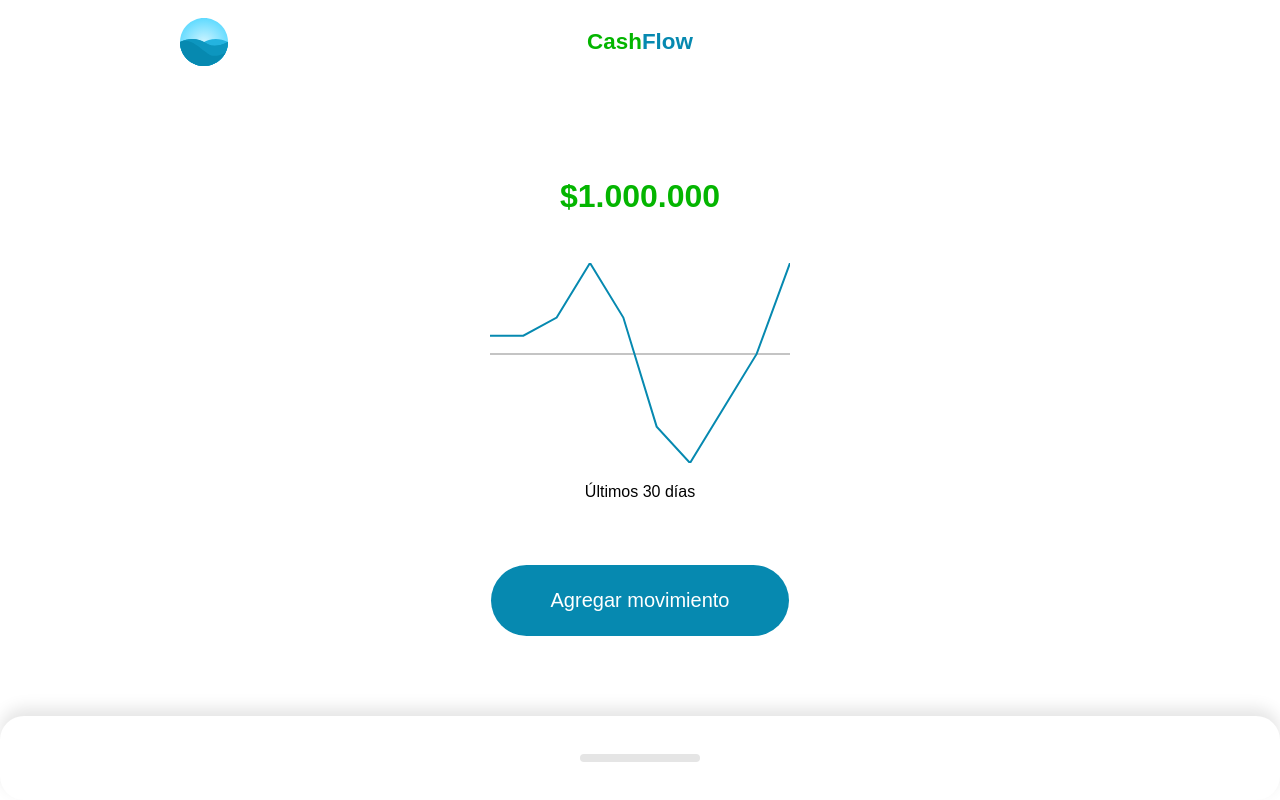
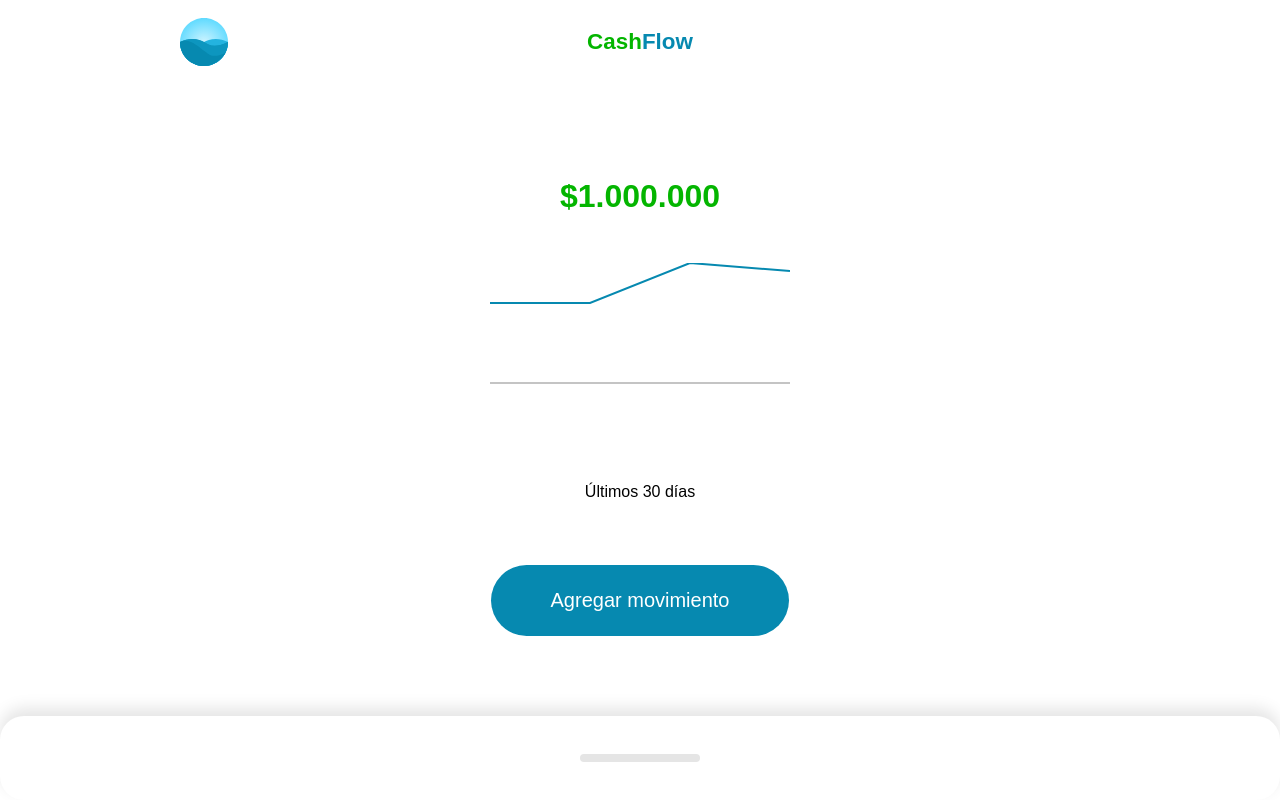
Before and after one commit to NicolasMillar/cashflow-Vue.js, a Vue app: page / in a window 1280 px wide. Built offline with nearby package versions, Linux system fonts and the light colour scheme.

Commit message:
grafico muestra los datos de los ultimos 30 dias

```diff
--- a/src/components/MyHome.vue
+++ b/src/components/MyHome.vue
@@ -45,40 +45,64 @@
     return {
       label: null,
       amount: null,
-      amounts: [100, 200, 500, 200, -400, -600, -300, 0, 500],
       movements: [
         {
           id: 1,
           title: "Movimiento",
           description: "Deposito de salario",
-          amount: "1000",
+          amount: 1000,
+          time: new Date("04-05-2023"),
         },
         {
           id: 2,
           title: "Movimiento 1",
           description: "Deposito de honorarios",
-          amount: "500",
+          amount: 500,
+          time: new Date("04-015-2023"),
         },
         {
           id: 3,
           title: "Movimiento 3",
           description: "Comida",
-          amount: "-100",
+          amount: -100,
+          time: new Date("03-25-2023"),
         },
         {
           id: 4,
           title: "Movimiento 4",
           description: "Colegiatura",
-          amount: "1000",
+          amount: 1000,
+          time: new Date("02-01-2023"),
         },
         {
           id: 5,
           title: "Movimiento 5",
           description: "Reparación equipo",
-          amount: "1000",
+          amount: 1000,
+          time: new Date("02-01-2023"),
         },
       ],
     };
   },
+  computed: {
+    amounts() {
+      const lastDays = this.movements
+        .filter((m) => {
+          const today = new Date();
+          const olDate = today.setDate(today.getDate() - 30);
+
+          return m.time >= olDate;
+        })
+        .map((m) => m.amount);
+      console.log(lastDays);
+      return lastDays.map((m, i) => {
+        const lastMovements = lastDays.slice(0, i + 1);
+
+        return lastMovements.reduce((suma, movements) => {
+          return suma + movements;
+        }, 0);
+      });
+    },
+  },
 };
 </script>
```
